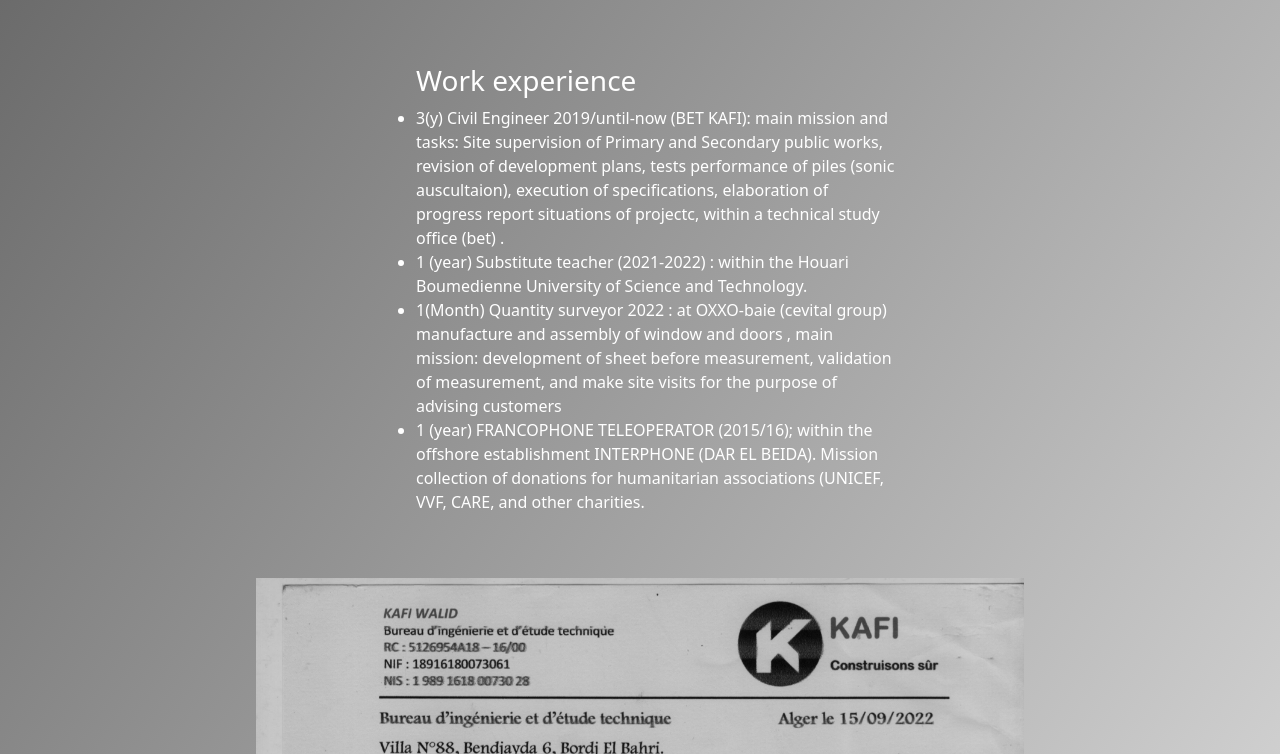
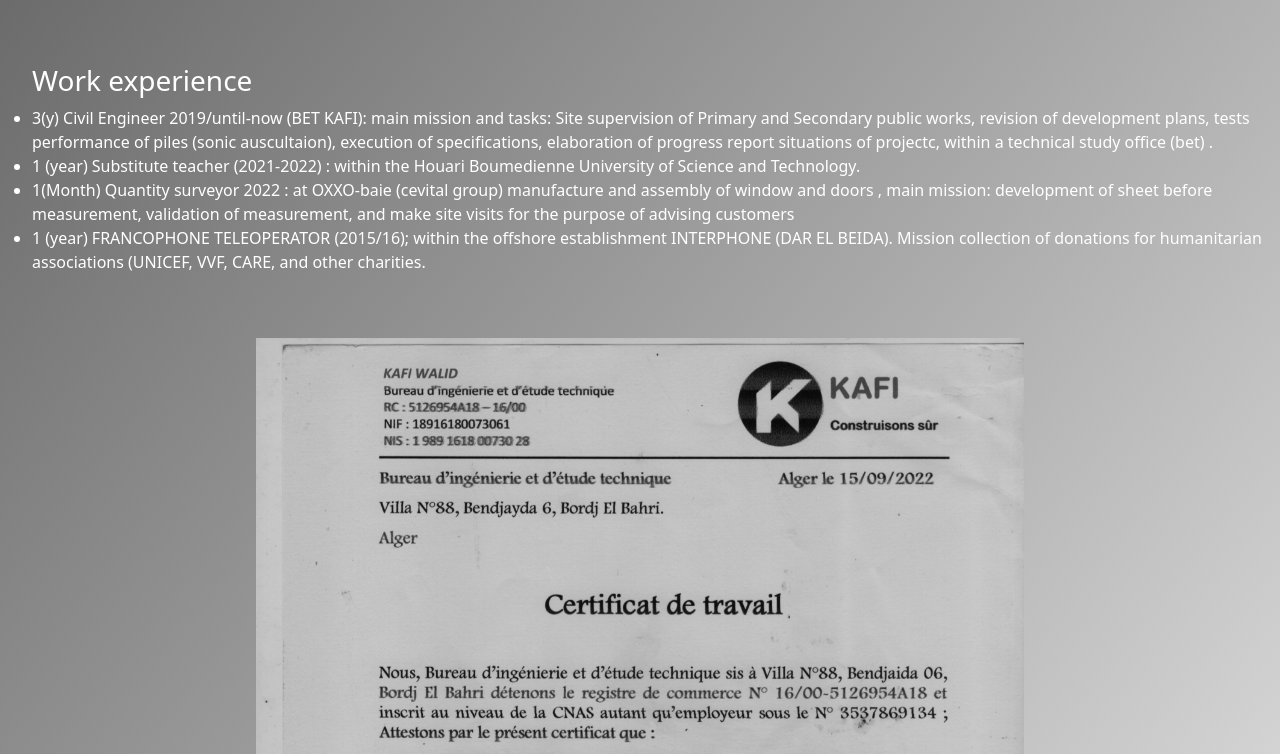
Before and after one commit to ELHOUPS/cv, a Flask app: page /experience in a window 1280 px wide. Shown: the part 56-810 px from the top of the page. Run offline with Flask 3, Linux system fonts and the light colour scheme.

Commit message:
Update experience.html

```diff
--- a/templates/experience.html
+++ b/templates/experience.html
@@ -3,7 +3,7 @@
     work experience
 {% endblock %}
       {% block main %}
-    <ul style="color: white; margin-left: 30%; margin-right: 30%; margin-top: 5%;">
+    <ul style="color: white; margin-top: 5%;">
         <h3>Work experience</h3>
         <li>3(y) Civil Engineer 2019/until-now   (BET KAFI): main mission and tasks: Site supervision of Primary and Secondary public works, revision of development plans, tests performance of piles (sonic auscultaion), execution of specifications, elaboration of progress report situations of  projectc, within a technical study office (bet) .</li>
         <li>1 (year) Substitute teacher (2021-2022)  : within the Houari Boumedienne University of Science and Technology.</li>
```
